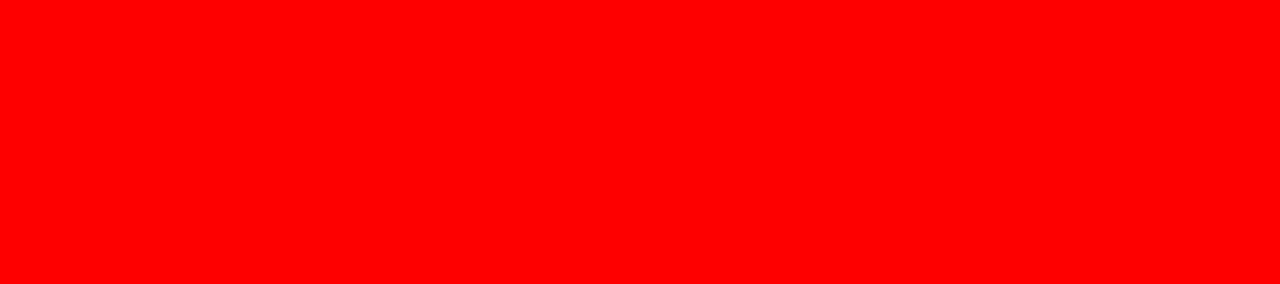
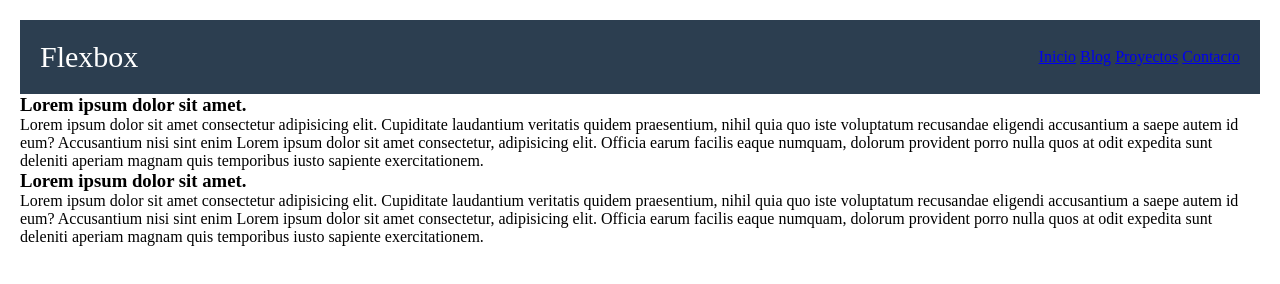
Before and after one commit to dgamero03/proyectogip, a plain HTML site: page index.html in a window 1280 px wide. Drawn offline with Linux system fonts and the light colour scheme.

Commit message:
header.index

```diff
--- a/estilo.css
+++ b/estilo.css
@@ -1,3 +1,24 @@
+* {
+	margin: 0;
+	padding: 0;
+	box-sizing: border-box;
+}
+
 body{
-    background-color: RED;
+padding: 20px;
 }
+header {
+	background:#2c3e50;
+	width:100%;
+	padding:20px;
+	display: flex;
+	justify-content:space-between;
+	align-items:center;
+	flex-direction:row;
+	flex-wrap:wrap;
+}
+
+.logo {
+	color:#fff;
+	font-size:30px;
+}
--- a/index.html
+++ b/index.html
@@ -12,30 +12,47 @@
 </div>
     <header>
         <div class="logo">
-
+            <p>Flexbox</p>
         </div>
 
          <nav>
-
+                <a href="#">Inicio</a>
+				<a href="#">Blog</a>
+				<a href="#">Proyectos</a>
+				<a href="#">Contacto</a>
         </nav>
     </header>
     <section>
         <main>
             <article class="uno">
-
+                <h1>
+                    Lorem ipsum dolor sit amet.
+                </h1>
+                <p>Lorem ipsum dolor sit amet consectetur adipisicing elit. Cupiditate laudantium veritatis quidem praesentium,
+                 nihil quia quo iste voluptatum recusandae eligendi accusantium a saepe autem id eum? Accusantium nisi sint enim Lorem ipsum dolor sit amet consectetur, adipisicing elit.
+                 Officia earum facilis eaque numquam, dolorum provident porro nulla quos at odit expedita sunt deleniti aperiam magnam quis temporibus iusto sapiente exercitationem.
+                </p>
             </article>
 
             <article class="dos">
-
+                <h1>
+                    Lorem ipsum dolor sit amet.
+                </h1>
+                <p>Lorem ipsum dolor sit amet consectetur adipisicing elit. Cupiditate laudantium veritatis quidem praesentium,
+                 nihil quia quo iste voluptatum recusandae eligendi accusantium a saepe autem id eum? Accusantium nisi sint enim Lorem ipsum dolor sit amet consectetur, adipisicing elit.
+                 Officia earum facilis eaque numquam, dolorum provident porro nulla quos at odit expedita sunt deleniti aperiam magnam quis temporibus iusto sapiente exercitationem.
+                </p>
             </article>
         </main>
     </section>
     <aside>
-      <section>
+        <section>
 
-      </section>
+        </section>
+
 
         <section>
+
 
         </section>
 
```
